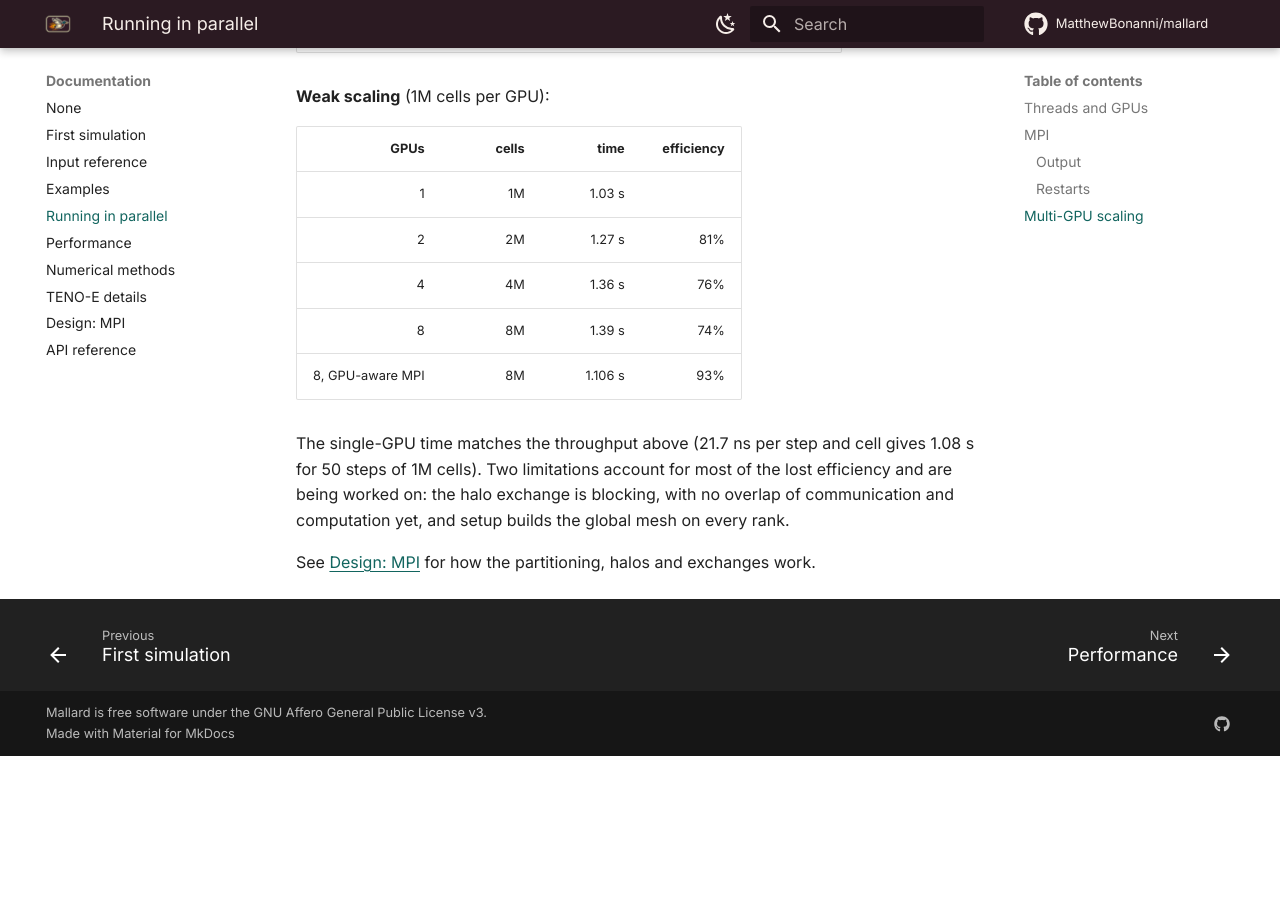
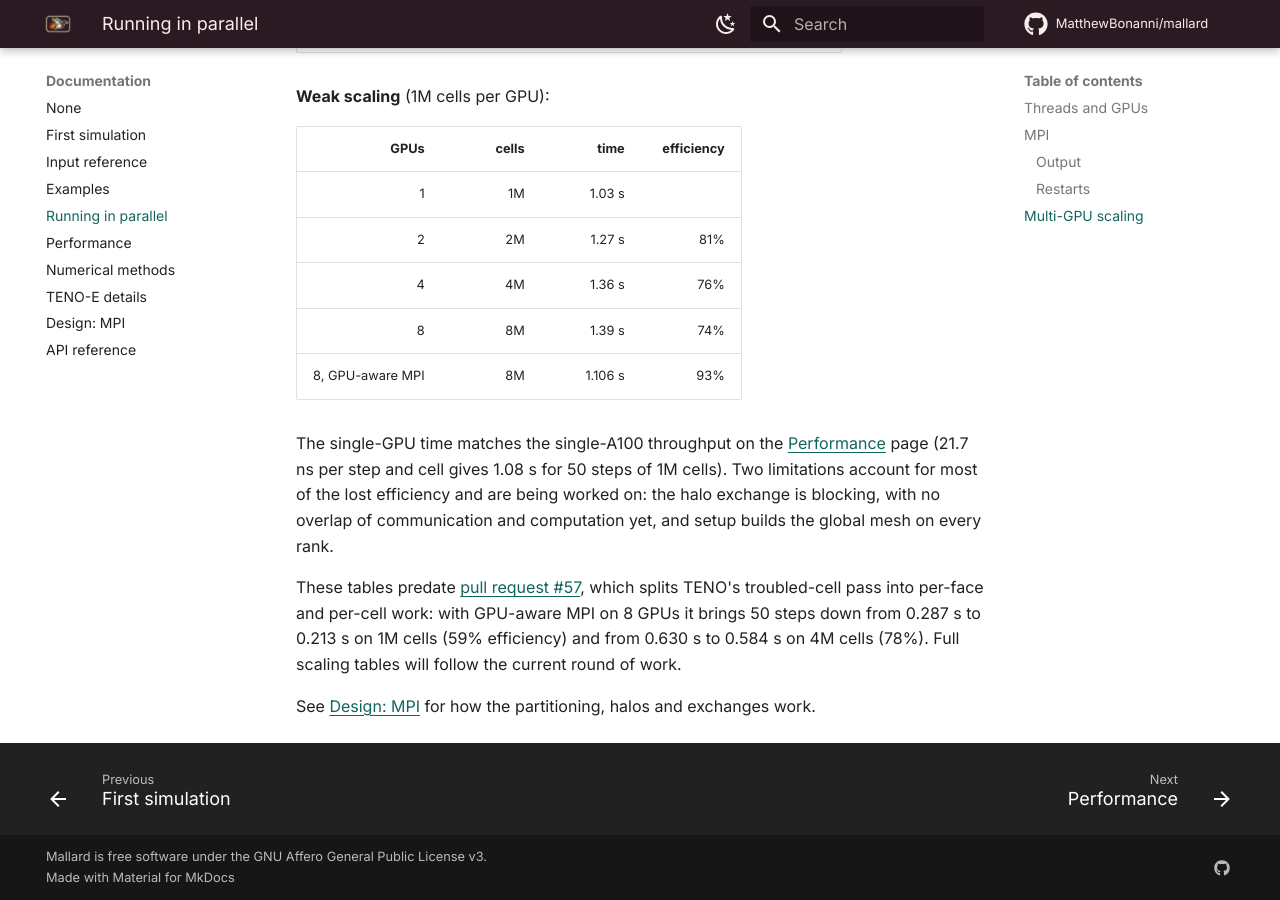
Before and after one commit to MatthewBonanni/mallard-website, an MkDocs documentation site: the page built from content/docs/parallel.md, in a window 1280 px wide and 900 px high, scrolled down 2785 px. Built offline with MkDocs 1.6.1 and Material for MkDocs 9.7.7, drawn with Linux system fonts in a browser that asks for light colours; comment, search, counter and statistics services are not loaded; before the commit the page ends 3541 px from its top, so only the background shows below that.

Commit message:
Running in parallel: preliminary 8-GPU times after #57; fix a cross-page reference
Co-Authored-By: Claude Opus 5.5 <noreply@anthropic.com>

```diff
--- a/content/docs/parallel.md
+++ b/content/docs/parallel.md
@@ -99,6 +99,8 @@ The 2D Riemann problem (configuration 3) on Cartesian quadrilaterals, fifth-orde
 | 8 | 8M | 1.39 s | 74% |
 | 8, GPU-aware MPI | 8M | 1.106 s | 93% |
 
-The single-GPU time matches the throughput above (21.7 ns per step and cell gives 1.08 s for 50 steps of 1M cells). Two limitations account for most of the lost efficiency and are being worked on: the halo exchange is blocking, with no overlap of communication and computation yet, and setup builds the global mesh on every rank.
+The single-GPU time matches the single-A100 throughput on the [Performance](performance.md) page (21.7 ns per step and cell gives 1.08 s for 50 steps of 1M cells). Two limitations account for most of the lost efficiency and are being worked on: the halo exchange is blocking, with no overlap of communication and computation yet, and setup builds the global mesh on every rank.
+
+These tables predate [pull request #57](https://github.com/MatthewBonanni/mallard/pull/57), which splits TENO's troubled-cell pass into per-face and per-cell work: with GPU-aware MPI on 8 GPUs it brings 50 steps down from 0.287 s to 0.213 s on 1M cells (59% efficiency) and from 0.630 s to 0.584 s on 4M cells (78%). Full scaling tables will follow the current round of work.
 
 See [Design: MPI](design/mpi.md) for how the partitioning, halos and exchanges work.
```
